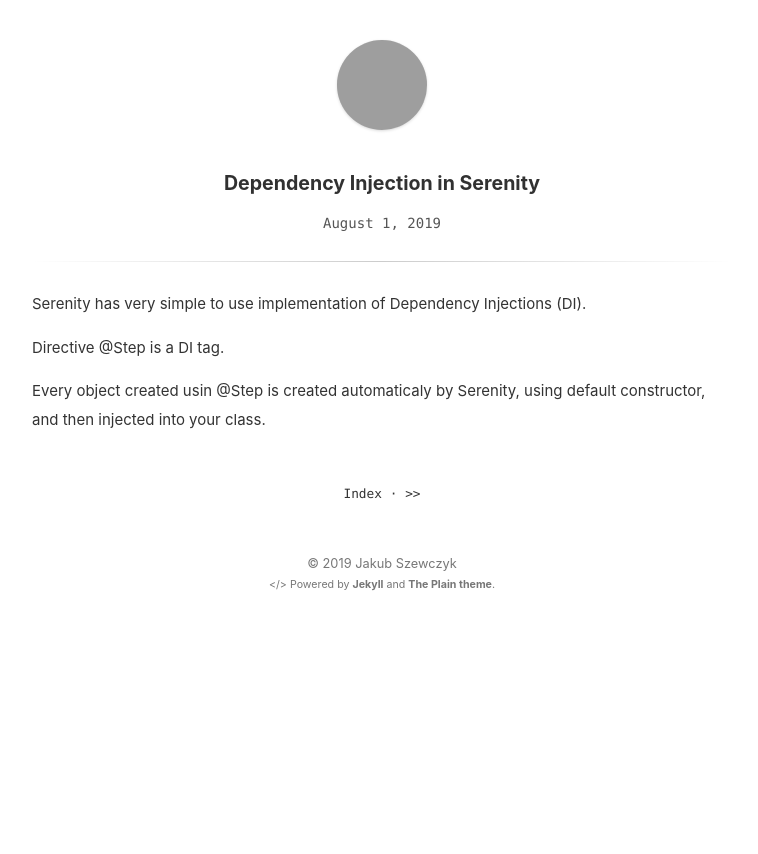
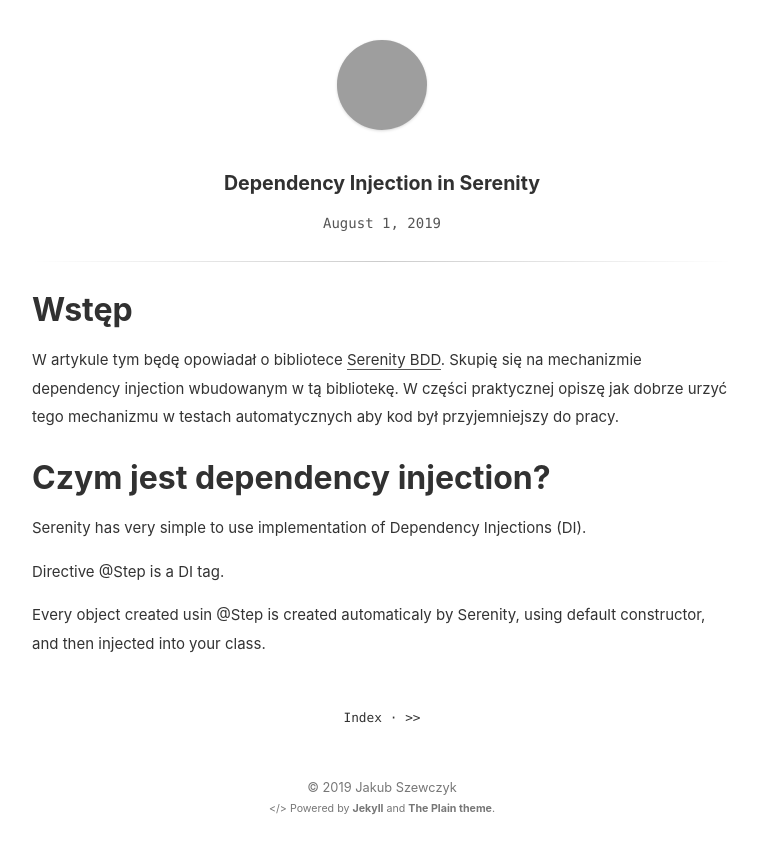
Before and after one commit to qbek/qbek.github.io, a Jekyll site: the page built from _posts/2019-08-01-serenity_ci.md, in a window 1280 px wide, cut to the strip 0-854 px from the top of the page. Shown: the whole strip, without its empty margins (258-1016 px from the left). Built offline with Jekyll 4.4.1, drawn with Linux system fonts in a browser that asks for light colours; comment, search, counter and statistics services are not loaded; grey boxes are pictures that could not be loaded.

Commit message:
update from phone

```diff
--- a/_posts/2019-08-01-serenity_ci.md
+++ b/_posts/2019-08-01-serenity_ci.md
@@ -3,6 +3,13 @@
 comments: true
 updated: 2019-08-01 15:56
 ---
+# Wstęp
+
+W artykule tym będę opowiadał o bibliotece [Serenity BDD](http://). Skupię się na mechanizmie dependency injection wbudowanym w tą bibliotekę. W części praktycznej opiszę jak dobrze urzyć tego mechanizmu w testach automatycznych aby kod był przyjemniejszy do pracy.
+
+# Czym jest dependency injection?
+
+
 
 Serenity has very simple to use implementation of Dependency Injections (DI).
 
```
